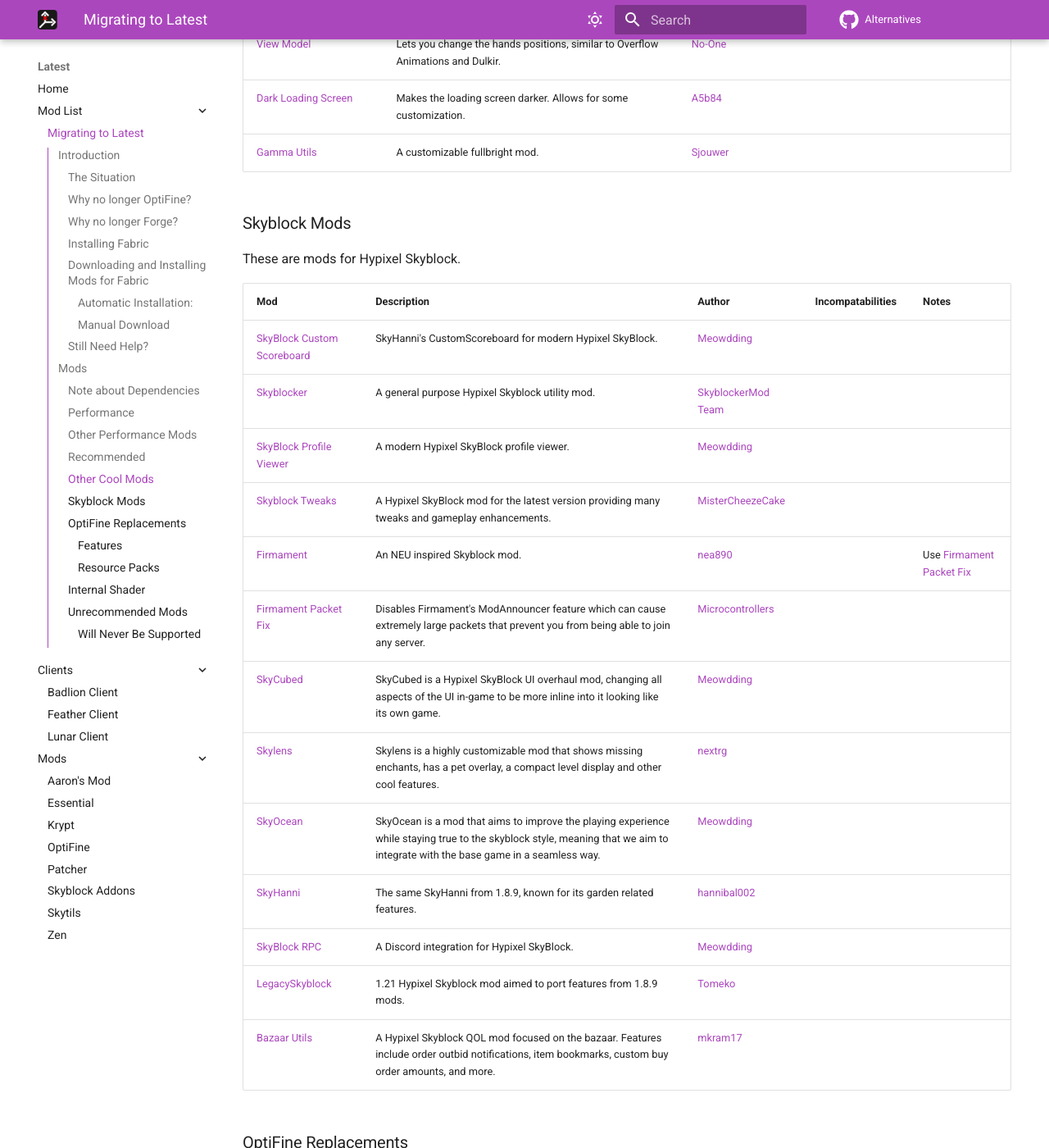
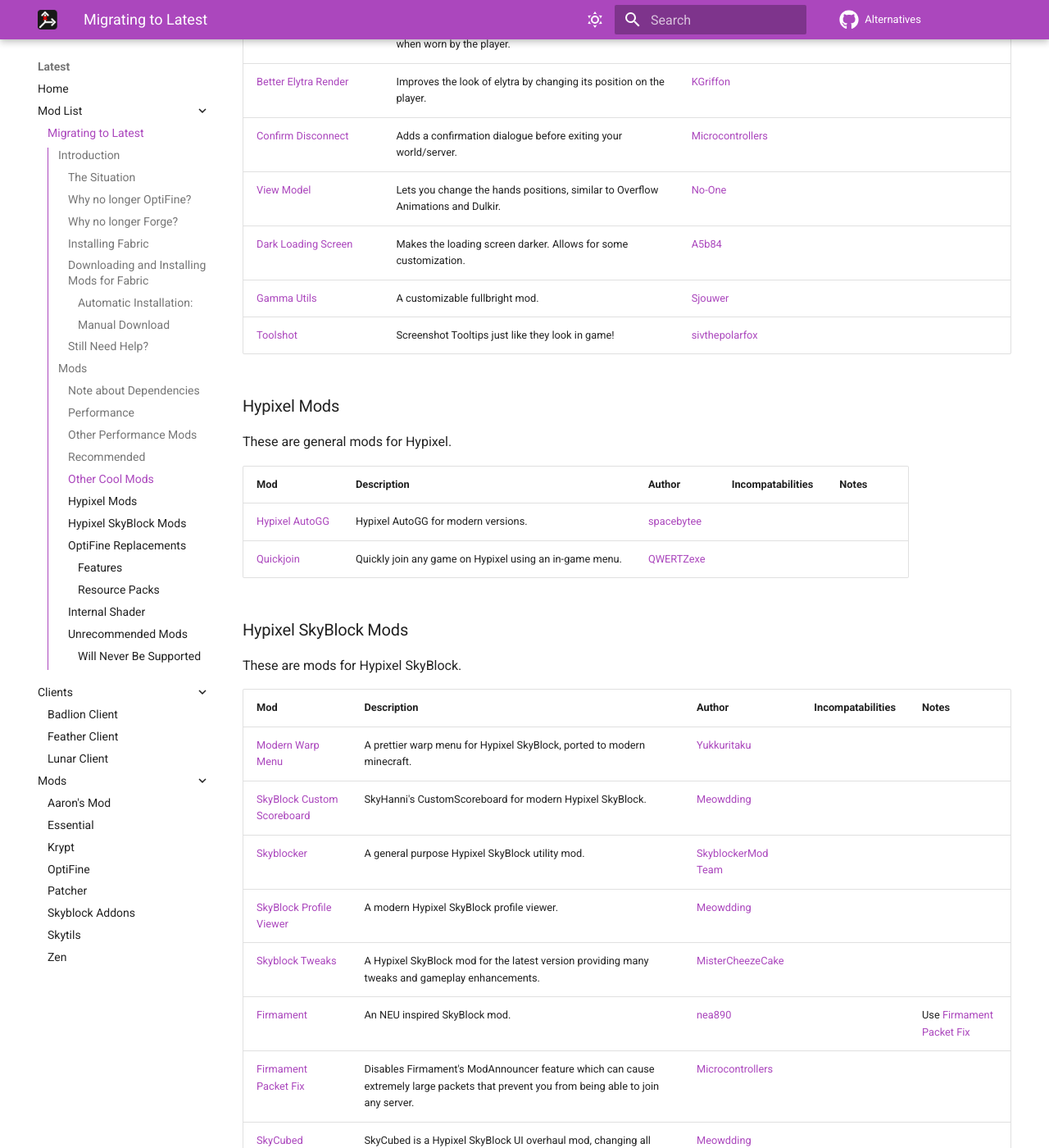
Before and after one commit to MicrocontrollersDev/Alternatives, an MkDocs documentation site: the page built from docs/latest/migrating.md, in a window 1280 px wide and 1400 px high, scrolled down 9100 px. Shown: the whole window at 82% size. Built offline with MkDocs 1.6.1 and Material for MkDocs 9.7.7, drawn with Linux system fonts in a browser that asks for light colours; comment, search, counter and statistics services are not loaded; some of the changed text lies outside the part shown.

Commit message:
add a ton of mods

```diff
--- a/docs/latest/migrating.md
+++ b/docs/latest/migrating.md
@@ -89,11 +89,12 @@
 | [Remove Reloading Screen](https://modrinth.com/mod/rrls) | Allows you to access other parts of the game by removing the reload screen except for the progress bar. | [dima_dencep](https://github.com/dimadencep) |
 | [C2ME](https://modrinth.com/mod/c2me-fabric) | C2ME is an experimental mod that attempts to multithread chunk generation, I/O, and loading. | [RelativityMC](https://github.com/RelativityMC) | | Only useful in singleplayer, can still use on multiplayer. |
 | [Very Many Players](https://modrinth.com/mod/vmp-fabric) | VMP attempts to alleviate the strain on servers when there are a large amount of players. | [RelativityMC](https://github.com/RelativityMC) | | Only useful in singleplayer while hosting with World Host, can still use on multiplayer. |
-| [Particle Core](https://modrinth.com/mod/particle-core) (No 1.21.10 Yet) | Several optimizations to particles in Minecraft and customization of particle rendering, i.e., being able to turn them on/off individually and putting them in a reduced state. | [fzzyhmstrs](https://github.com/fzzyhmstrs) |
+| [Particle Core](https://modrinth.com/mod/particle-core) | Several optimizations to particles in Minecraft and customization of particle rendering, i.e., being able to turn them on/off individually and putting them in a reduced state. | [fzzyhmstrs](https://github.com/fzzyhmstrs) |
 | [Force Close Loading Screen](https://modrinth.com/mod/forcecloseworldloadingscreen) | Instantly closes the loading terrain screen on world changing and drastically reduces the resource pack loading screen duration. | [kennytv](https://github.com/kennytv) |
 | [BadOptimizations](https://modrinth.com/mod/badoptimizations) | A collection of micro-optimizations. | [Thosea](https://github.com/imthosea) |
 | [Structure Layout Optimizer](https://modrinth.com/mod/structure-layout-optimizer) | Attempts to optimize the generation of Jigsaw Structures and NBT pieces. | [TelepathicGrunt](https://github.com/TelepathicGrunt) | | Only useful in singleplayer, can still use on multiplayer. |
 | [Krypton](https://modrinth.com/mod/krypton) | Krypton optimizes network stacking and entity tracking, as well as other micro-optimizations. | [astei](https://github.com/astei) |
+| [KryptonFPN Patcher](https://modrinth.com/mod/kryptonfnp-patcher) | Patches Krypton to provide a few more optimizations and better support for Windows. | [404Setup](https://github.com/404Setup) |
 | [OptiPainting Reloaded](https://modrinth.com/mod/optipainting-reloaded) | Optimizes the rendering of paintings by not rendering the sides of the painting that are never visible. | [isXander](https://github.com/isXander) & [Microcontrollers](https://codeberg.org/MicrocontrollersDev) |
 
 ### Other Performance Mods
@@ -128,8 +129,10 @@
 | [Better Mipmaps](https://modrinth.com/mod/better-mipmaps) | Unlocks mipmap levels higher than 4 to reduce visual arifacts with high resolution resource packs. | [sidit77](https://github.com/sidit77) |
 | [Fix Keyboard on Linux](https://modrinth.com/mod/fix-keyboard-on-linux) | Fix several issues regarding key input on Linux. | [Ishland](https://github.com/ishland) | | Works on Linux only, will do nothing for other OS's. Has not been listed as compatible for 1.21+, but it should work with no changes. |
 | [MacOS Input Fixes](https://modrinth.com/mod/macos-input-fixes) | Fix several issues regarding key input on MacOS. | [hamarb123](https://github.com/hamarb123) |
+| [MacOS-Input-Fix](https://modrinth.com/mod/macos-input-fix) | Fixes macOS-specific input issues where movement keys don't resume after closing inventory screens. | [MGC8](https://modrinth.com/user/MGC8) |
 | [Unsafe World Random Access](https://modrinth.com/mod/uwrad) | Detects unsafe off-thread world random access, helping to find causes of "Accessing LegacyRandomSource from multiple threads" crash. | [RelativityMC](https://github.com/RelativityMC) |
 | [Better Screens](https://modrinth.com/mod/better-screens) | Better screens is a simple mod that improves the screens & containers experience, with simple quality of life fixes. | [Microcontrollers](https://codeberg.org/MicrocontrollersDev) |
+| [Respackopts](https://modrinth.com/mod/respackopts) | Config menus for resourcepacks and datapacks. | [jfronny](https://git.jfronny.dev/Johannes) |
 
 ### Other Cool Mods
 
@@ -168,10 +171,10 @@
 | [Better Mount HUD](https://modrinth.com/mod/better-mount-hud) | Makes some important HUD modules visible when riding a mount. | [Lortseam](https://github.com/Lortseam) |
 | [Litematica](https://github.com/sakura-ryoko/litematica/releases/latest) | A schematic mod that allows you to import schematics of builds. | [Matti Ruohonen](https://github.com/maruohon) |
 | [MiniHUD](https://github.com/sakura-ryoko/minihud/releases/latest) | A customizable HUD that allows displaying various information on your screen as well as beneficial overlay renders. | [Matti Ruohonen](https://github.com/maruohon) |
-| [Sound Physics Perfected](https://modrinth.com/mod/sound-physics-perfected) | Makes sounds much more realistic, adding reverb, attenuation, and absorption. | [FalseMP](https://github.com/FalseMSP) |
+| [Sound Physics Remastered](https://modrinth.com/mod/sound-physics-remastered) | Makes sounds much more realistic, adding reverb, attenuation, and absorption. | [sonicether](https://github.com/sonicether), [vlad](https://github.com/vlad2305m), & [henkelmax](https://github.com/henkelmax) |
 | [Sound Controller](https://modrinth.com/mod/sound-controller) | Provides complete control over the volume of every sound in the game. | [BVengo](https://github.com/BVengo) |
-| [Screencapper](https://modrinth.com/mod/screencapper) | Improves the way you share and preview screenshots. | [isXander](https://github.com/isXander) & [Deftu](https://github.com/Deftu) |
-| [Snapper](https://modrinth.com/mod/snapper) | An in game screenshot viewer, making it easy to see all your screenshots in game. Also adds the ability to take and view panoramas. | [Spirit Studios](https://github.com/SpiritGameStudios/Snapper) |
+| [Screencopy](https://modrinth.com/mod/screencopy) | Let's you copy screenshot to clipboard. | [ImUrX](https://github.com/ImUrX) |
+| [Snapper](https://modrinth.com/mod/snapper) (No 1.21.10 Yet) | An in game screenshot viewer, making it easy to see all your screenshots in game. Also adds the ability to take and view panoramas. | [Spirit Studios](https://github.com/SpiritGameStudios/Snapper) |
 | [Better Command Block UI](https://modrinth.com/mod/bettercommandblockui) | Improves the command block user interface by allowing for visual newlining . | [Tectato](https://github.com/Tectato) |
 | [Better Statistics Screen](https://modrinth.com/mod/better-stats) | A visual overhaul to the statistics screen, giving useful information in a much more visually appealing format. | [TheCSDev](https://github.com/TheCSDev) |
 | [Chat Heads](https://modrinth.com/mod/chat-heads) | Shows a player's head next to their chat message in game. | [dzwdz](https://github.com/dzwdz) |
@@ -185,38 +188,50 @@
 | [Tiny Item Animations](https://modrinth.com/mod/tiny-item-animations) | Adds a small animation when holding items similar to old console editions of the game. | [Trivaxy](https://github.com/Trivaxy) |
 | [Draggable Lists](https://modrinth.com/mod/draggable-lists) | Allows you to drag to order resourcepacks, datapacks, worlds, and servers. | [MrMelon54](https://github.com/MrMelon54) |
 | [Highlight](https://modrinth.com/mod/highlight) | Changes hitboxes to allow them to not be axis alligned, making them look much smoother on some blocks. | [Team Resourceful](https://github.com/Team-Resourceful) |
-| [Biome Moss](https://modrinth.com/mod/biome-moss) | Improves the look of moss by adding color biome variation. | [TheDarkCoder](https://github.com/TheDarkCoder) |
 | [Fluid Void Fading](https://modrinth.com/mod/fluidvoidfading) | Makes liquids like water and lava slowly fade out in the void. Looks great in games like Skyblock, Skyways, or similar. | [DaFuqs](https://github.com/DaFuqs) |
 | [Server Pinger Fixer](https://modrinth.com/mod/serverpingerfixer) | Makes server pinging smoother and fixes it breaking when refreshing too many times. | [JustAlittleWolf](https://github.com/JustAlittleWolf) |
 | [Axiom](https://modrinth.com/mod/axiom) | An alternative to WorldEdit and VoxelSniper to make building in singleplayer much easier. | [Moulberry](https://github.com/Moulberry) |
 | [Sounds](https://modrinth.com/mod/sound) | Adds many more sounds to Minecraft for things that did not previously have sounds. | [mineblock11](https://github.com/mineblock11) |
 | [TipTapShow](https://modrinth.com/mod/tiptapshow) | A keystrokes mod for modern fabric. | [Spyxar](https://github.com/Spyxar) |
 | [SaveMyKeybinds](https://modrinth.com/mod/savemykeybinds) | Allows you to save and load keybind presets. | [MisterCheezeCake](https://github.com/MisterCheezeCake) |
+| [Elytra Physics](https://modrinth.com/mod/elytra-physics) | A simple mod that adds cape-like physics to the elytra when worn by the player. | [OhHeyItsJosh](https://github.com/OhHeyItsJosh) |
 | [Better Elytra Render](https://modrinth.com/mod/better-elytra-render) | Improves the look of elytra by changing its position on the player. | [KGriffon](https://github.com/kgriff0n) |
 | [Confirm Disconnect](https://modrinth.com/mod/confirm-disconnect) | Adds a confirmation dialogue before exiting your world/server. | [Microcontrollers](https://codeberg.org/MicrocontrollersDev) |
 | [View Model](https://modrinth.com/mod/no-ones-view-model) | Lets you change the hands positions, similar to Overflow Animations and Dulkir. | [No-One](https://github.com/I-No-oNe) |
 | [Dark Loading Screen](https://modrinth.com/mod/dark-loading-screen) | Makes the loading screen darker. Allows for some customization. | [A5b84](https://github.com/A5b84) |
 | [Gamma Utils](https://modrinth.com/mod/gamma-utils) | A customizable fullbright mod. | [Sjouwer](https://github.com/Sjouwer) |
+| [Toolshot](https://modrinth.com/mod/toolshot) | Screenshot Tooltips just like they look in game! | [sivthepolarfox](https://github.com/sivthepolarfox) |
 
-### Skyblock Mods
+### Hypixel Mods
 
-These are mods for Hypixel Skyblock.
+These are general mods for Hypixel.
 
 | Mod | Description | Author | Incompatabilities | Notes |
 | --- | --- | --- | --- | --- |
+| [Hypixel AutoGG](https://modrinth.com/mod/hypixelautogg) | Hypixel AutoGG for modern versions. | [spacebytee](https://github.com/spacebytee) |
+| [Quickjoin](https://modrinth.com/mod/quickjoin) | Quickly join any game on Hypixel using an in-game menu. | [QWERTZexe](https://github.com/QWERTZexe) |
+
+### Hypixel SkyBlock Mods
+
+These are mods for Hypixel SkyBlock.
+
+| Mod | Description | Author | Incompatabilities | Notes |
+| --- | --- | --- | --- | --- |
+| [Modern Warp Menu](https://modrinth.com/mod/modern-warp-menu) | A prettier warp menu for Hypixel SkyBlock, ported to modern minecraft. | [Yukkuritaku](https://github.com/Yukkuritaku) |
 | [SkyBlock Custom Scoreboard](https://modrinth.com/mod/skyblock-custom-scoreboard) | SkyHanni's CustomScoreboard for modern Hypixel SkyBlock. | [Meowdding](https://github.com/meowdding) |
-| [Skyblocker](https://modrinth.com/mod/skyblocker-liap) | A general purpose Hypixel Skyblock utility mod. | [SkyblockerMod Team](https://github.com/SkyblockerMod) |
+| [Skyblocker](https://modrinth.com/mod/skyblocker-liap) | A general purpose Hypixel SkyBlock utility mod. | [SkyblockerMod Team](https://github.com/SkyblockerMod) |
 | [SkyBlock Profile Viewer](https://modrinth.com/mod/skyblock-profile-viewer) | A modern Hypixel SkyBlock profile viewer. | [Meowdding](https://github.com/meowdding) |
 | [Skyblock Tweaks](https://modrinth.com/mod/sbt) | A Hypixel SkyBlock mod for the latest version providing many tweaks and gameplay enhancements. | [MisterCheezeCake](https://github.com/MisterCheezeCake) |
-| [Firmament](https://modrinth.com/mod/firmament) | An NEU inspired Skyblock mod. | [nea890](https://github.com/nea89o) | | Use [Firmament Packet Fix](https://modrinth.com/mod/firmament-packet-fix) |
+| [Firmament](https://modrinth.com/mod/firmament) | An NEU inspired SkyBlock mod. | [nea890](https://github.com/nea89o) | | Use [Firmament Packet Fix](https://modrinth.com/mod/firmament-packet-fix) |
 | [Firmament Packet Fix](https://modrinth.com/mod/firmament-packet-fix) | Disables Firmament's ModAnnouncer feature which can cause extremely large packets that prevent you from being able to join any server. | [Microcontrollers](https://codeberg.org/MicrocontrollersDev) |
 | [SkyCubed](https://modrinth.com/mod/skycubed) | SkyCubed is a Hypixel SkyBlock UI overhaul mod, changing all aspects of the UI in-game to be more inline into it looking like its own game. | [Meowdding](https://github.com/meowdding) |
 | [Skylens](https://modrinth.com/mod/skylens) | Skylens is a highly customizable mod that shows missing enchants, has a pet overlay, a compact level display and other cool features. | [nextrg](https://github.com/nextrg) |
 | [SkyOcean](https://modrinth.com/mod/skyocean) | SkyOcean is a mod that aims to improve the playing experience while staying true to the skyblock style, meaning that we aim to integrate with the base game in a seamless way. | [Meowdding](https://github.com/meowdding) |
 | [SkyHanni](https://modrinth.com/mod/skyhanni) | The same SkyHanni from 1.8.9, known for its garden related features. | [hannibal002](https://github.com/hannibal002) |
 | [SkyBlock RPC](https://modrinth.com/mod/skyblock-rpc) | A Discord integration for Hypixel SkyBlock. | [Meowdding](https://github.com/meowdding) |
-| [LegacySkyblock](https://modrinth.com/mod/legacyskyblock) | 1.21 Hypixel Skyblock mod aimed to port features from 1.8.9 mods. | [Tomeko](https://github.com/TomekoYT) |
-| [Bazaar Utils](https://modrinth.com/mod/bazaar-utils) | A Hypixel Skyblock QOL mod focused on the bazaar. Features include order outbid notifications, item bookmarks, custom buy order amounts, and more. | [mkram17](https://github.com/mkram17) |
+| [Catharsis](https://modrinth.com/mod/catharsis) | A Resourcepack mod for Hypixel SkyBlock | [Meowdding](https://github.com/meowdding) |
+| [Roughly Enough Items](https://modrinth.com/mod/rei) | A NEI mod. Not a SkyBlock specific mod, but mainly used on client modding for SkyBlock. | [shedaniel](https://github.com/shedaniel) |
+| [REI Search Bar Calculations](https://modrinth.com/mod/rei-search-bar-calculations) | Adds a calculator to REI's search bar. | [BigBou](https://github.com/ABigBou) |
 
 ### OptiFine Replacements
 
@@ -225,6 +240,7 @@
 Additionally, pure performance mods are not listed here. Please check the [performance category](https://alternatives.microcontrollers.dev/latest/migrating/#performance) for those mods.
 
 #### Features
+
 Features that OptiFine provides that are not resource pack related.
 
 | Mod | Description | Author | Notes |
@@ -242,7 +258,7 @@
 
 | Mod | Feature | Supports OptiFine format| Notes | Author |
 | --- | --- | --- | --- | --- |
-| [Skyboxify](https://modrinth.com/mod/skyboxify) | Custom sky. | 🚧 | | [lowercasebtw](https://github.com/lowercasebtw) |
+| [Skyboxify](https://modrinth.com/mod/skyboxify) | Custom sky. | ✅ | | [lowercasebtw](https://github.com/lowercasebtw) |
 | [Continuity](https://modrinth.com/mod/continuity) | Connected texture models (CTM) and emmisive textures. | ✅ | | [Pepper_Bell](https://github.com/PepperCode1) |
 | [Animatica](https://modrinth.com/mod/animatica) | Animated textures. | ✅ | | [FoundationGames](https://github.com/FoundationGames) |
 | [OptiGUI](https://modrinth.com/mod/optigui) | GUI/Container textures. | ✅ | | [opekope2](https://github.com/opekope2) |
```
Also changed, not shown: other parts of docs/latest/migrating.md (+1 -2 lines).
